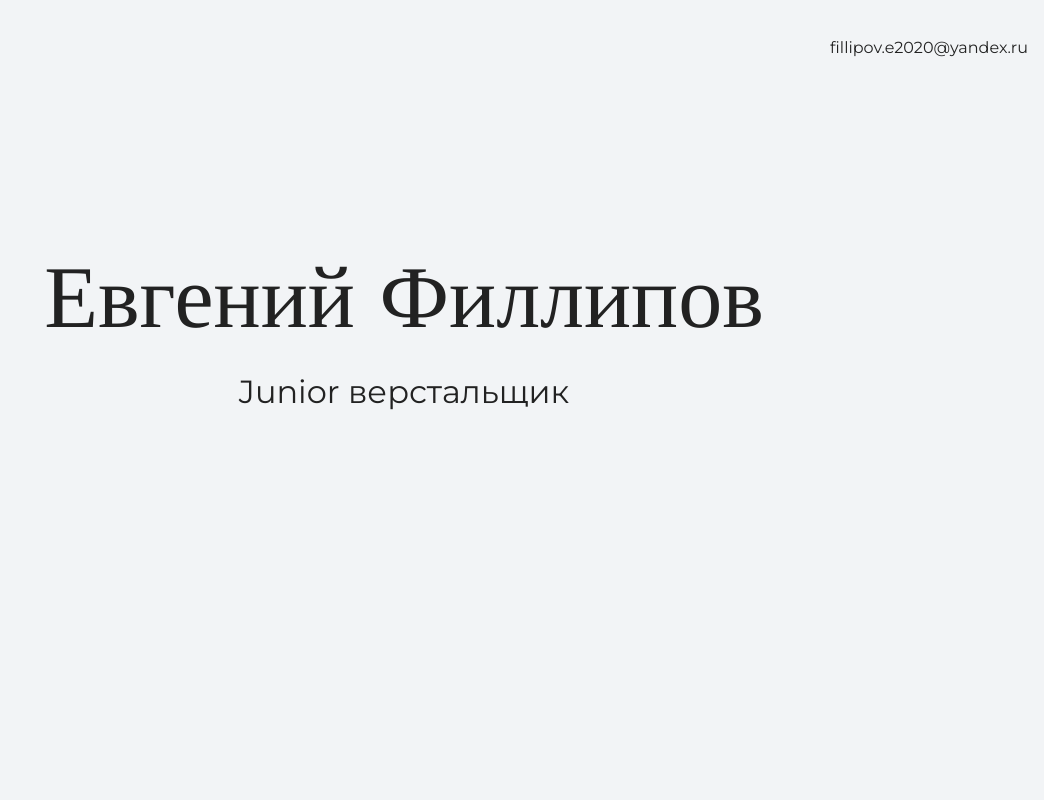
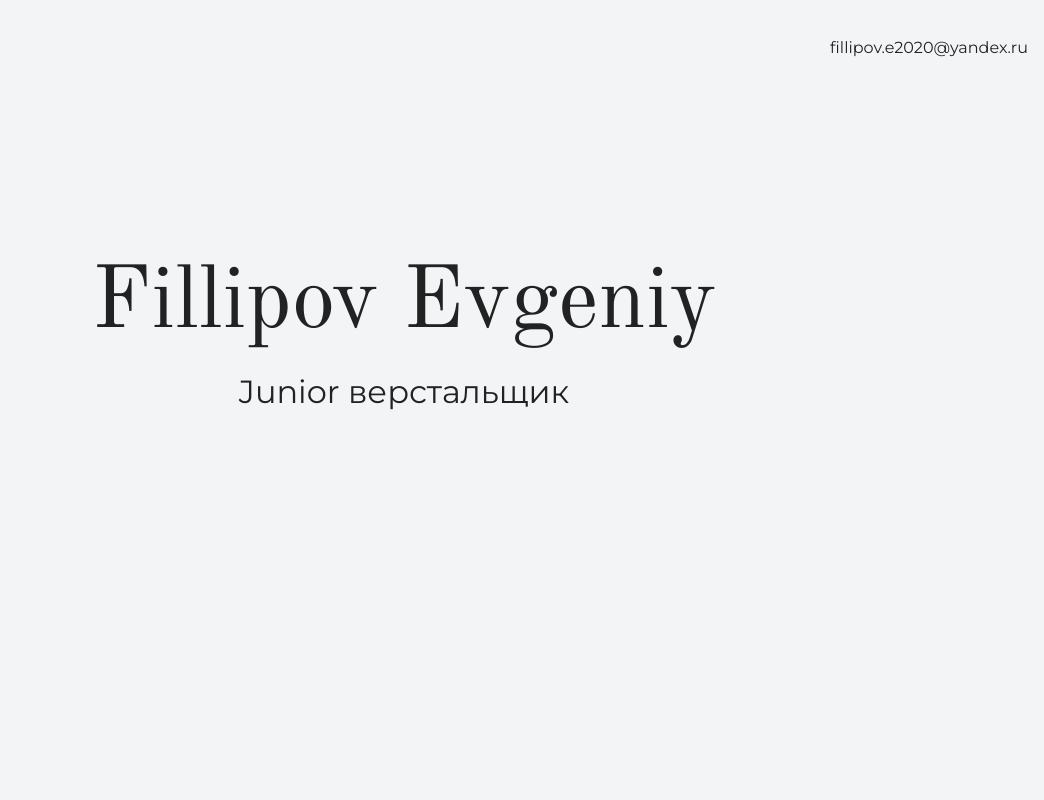
Before and after one commit to fillipovevgeniy/my-portfolio, a plain HTML site: page index.html in a window 1280 px wide. Shown: the top 800 px of the page, without its empty margins (236-1280 px from the left). Drawn offline with nearby package versions, Linux system fonts and the light colour scheme.

Commit message:
меняет текст в h1

```diff
--- a/index.html
+++ b/index.html
@@ -15,7 +15,7 @@
     </header>
     <section class="hero-image">
       <div class="container">
-      <h1 class="heading">Евгений Филлипов</h1>
+      <h1 class="heading">Fillipov Evgeniy</h1>
       </div>
       <div class="container"><p>Junior верстальщик</p></div>
     </section>
```
